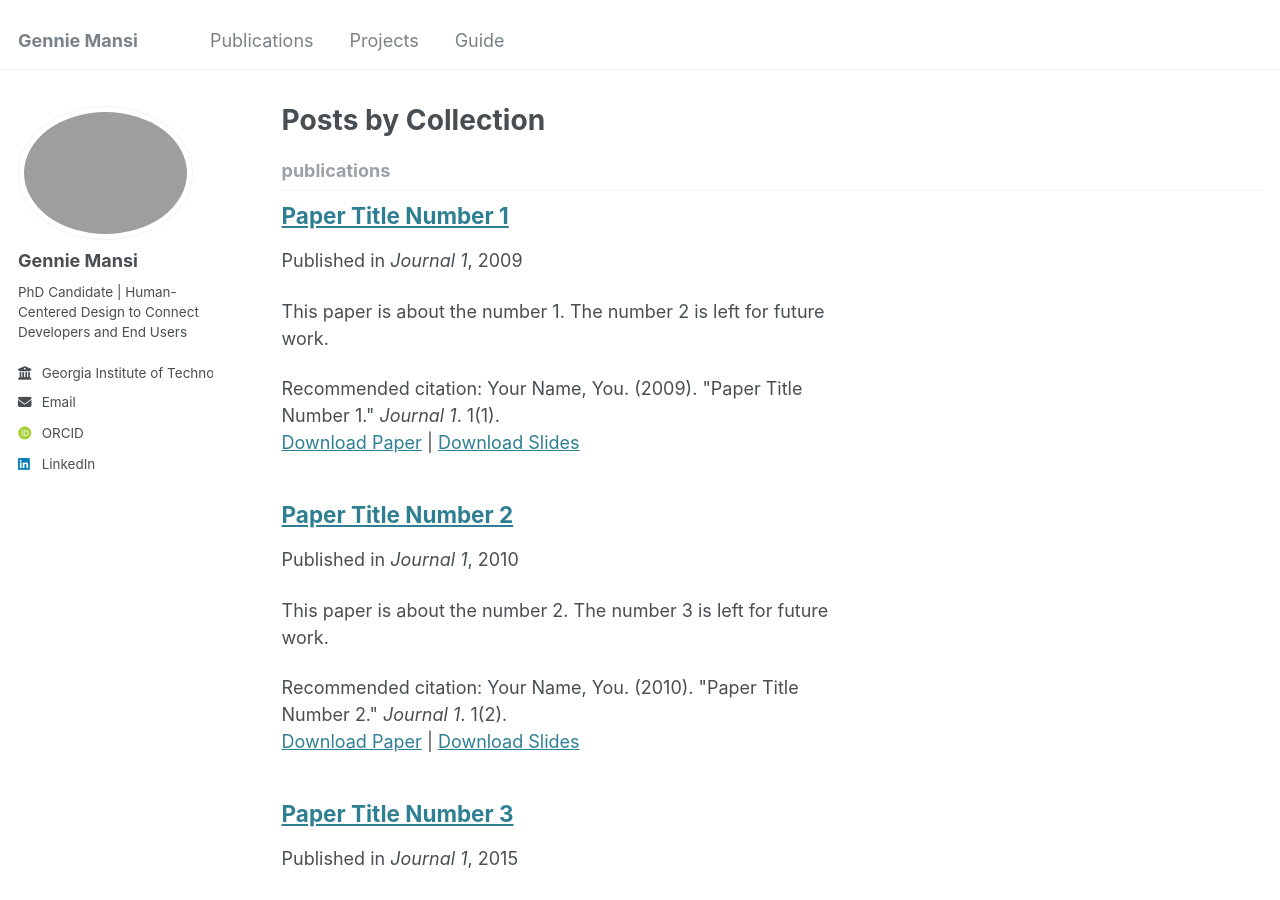
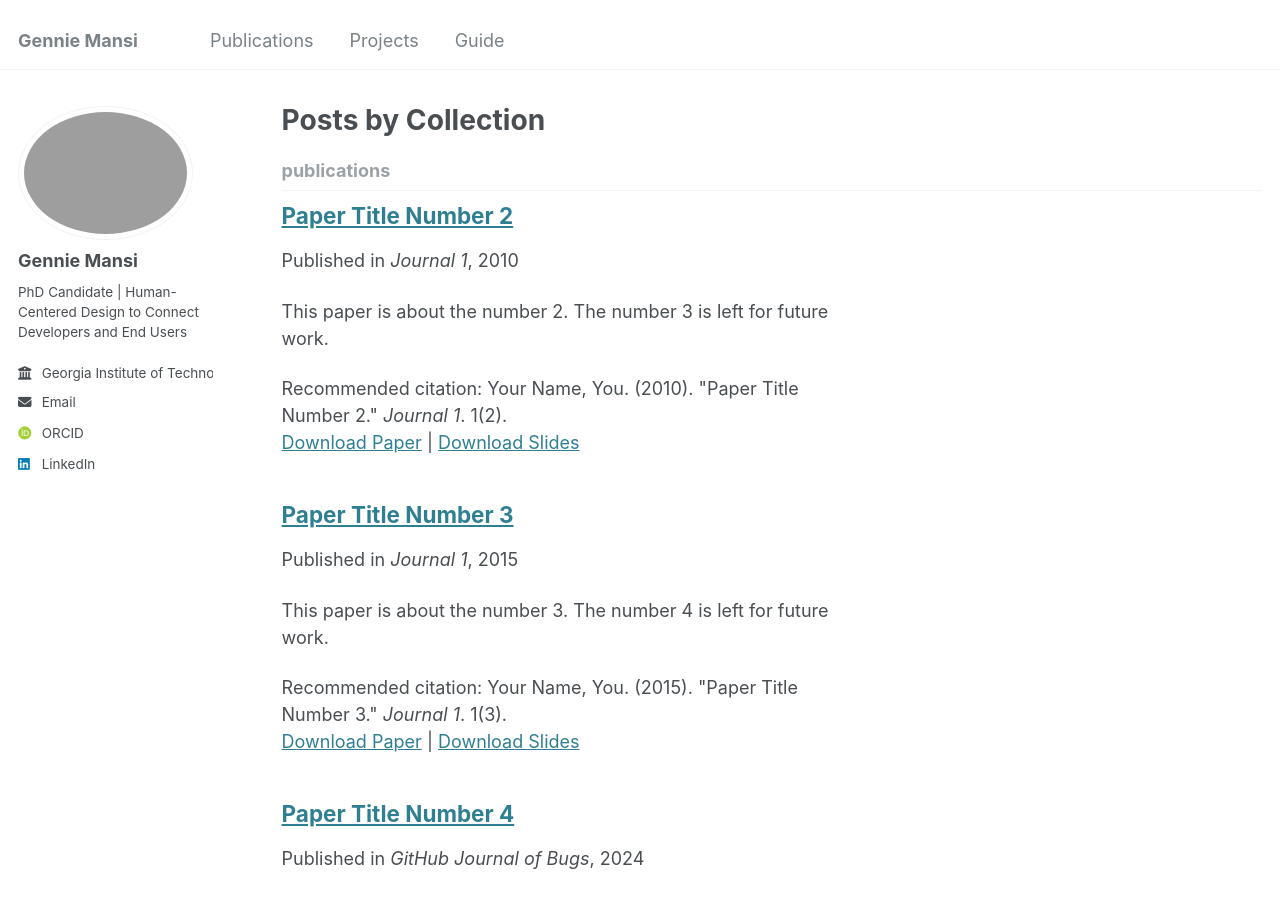
Before and after one commit to GIM494/gim494.github.io, a Jekyll site: the page built from _pages/collection-archive.html, in a window 1280 px wide and 900 px high. Built offline with Jekyll 4.4.1, drawn with Linux system fonts in a browser that asks for light colours; some web fonts are replaced.

Commit message:
New edit to change publications, rename and config check

```diff
--- a/_publications/2009-10-01-paper-title-number-1.md
+++ /dev/null
@@ -1,14 +0,0 @@
----
-title: "Paper Title Number 1"
-collection: publications
-category: manuscripts
-permalink: /publication/2009-10-01-paper-title-number-1
-excerpt: 'This paper is about the number 1. The number 2 is left for future work.'
-date: 2009-10-01
-venue: 'Journal 1'
-slidesurl: 'http://academicpages.github.io/files/slides1.pdf'
-paperurl: 'http://academicpages.github.io/files/paper1.pdf'
-citation: 'Your Name, You. (2009). &quot;Paper Title Number 1.&quot; <i>Journal 1</i>. 1(1).'
----
-
-The contents above will be part of a list of publications, if the user clicks the link for the publication than the contents of section will be rendered as a full page, allowing you to provide more information about the paper for the reader. When publications are displayed as a single page, the contents of the above "citation" field will automatically be included below this section in a smaller font.
```
Also changed, not shown: _pages/sitemap.md (deleted, +0 -6 lines), _publications/2024-11-09-lawyers-number-1.md (+1 -1 lines), publications.html (added), 1 other file.
